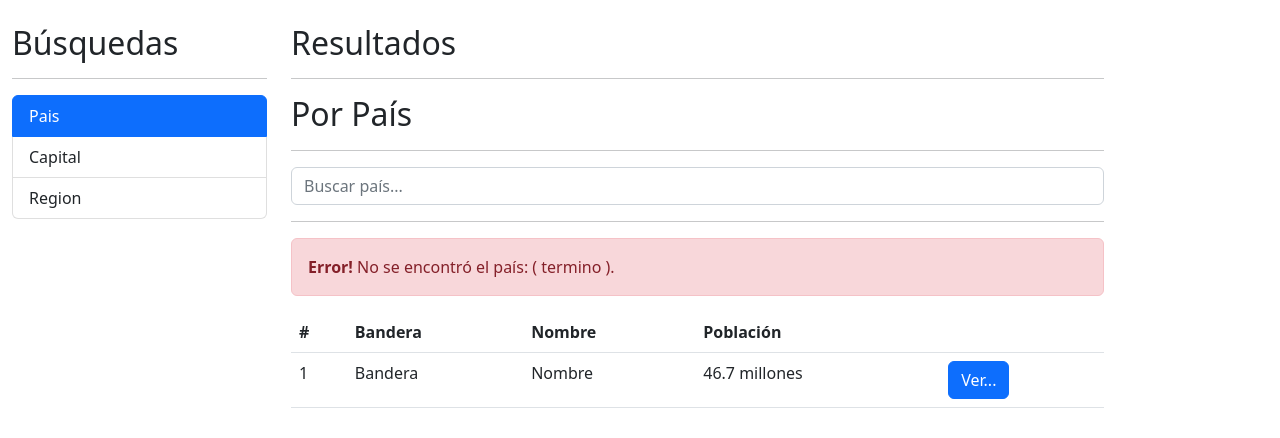
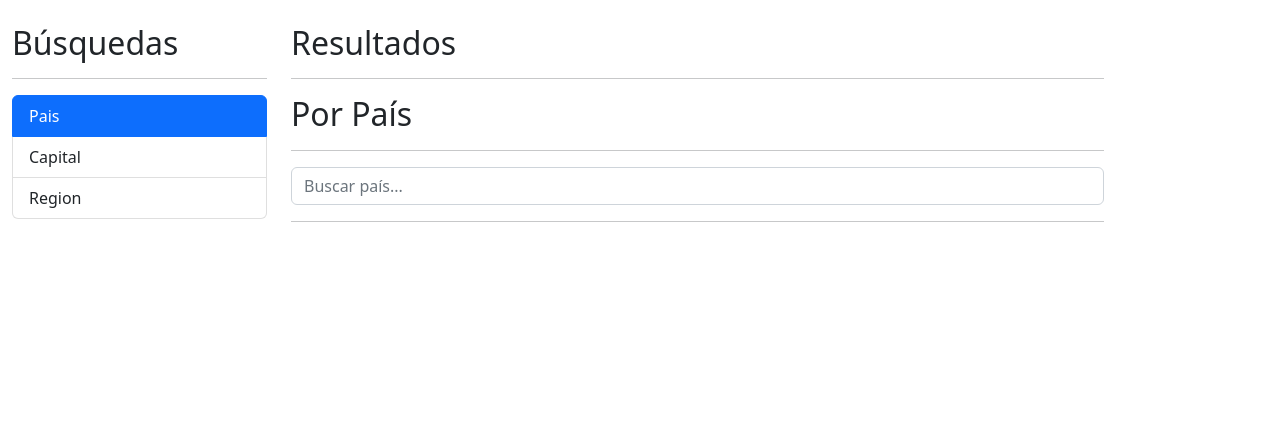
Before and after one commit to carlosaguilard97/03-paises-app, an Angular app: page / in a window 1280 px wide. Shown: the top 438 px of the page. Built offline with nearby package versions, Linux system fonts and the light colour scheme.

Commit message:
Muestra paises en tabla

```diff
--- a/src/app/app.module.ts
+++ b/src/app/app.module.ts
@@ -1,10 +1,12 @@
 import { NgModule } from '@angular/core';
 import { BrowserModule } from '@angular/platform-browser';
+import { HttpClientModule } from '@angular/common/http';
+
+import { AppRoutingModule } from './app-routing.module';
 
 import { AppComponent } from './app.component';
 import { PaisModule } from './pais/pais.module';
 import { SharedModule } from './shared/shared.module';
-import { AppRoutingModule } from './app-routing.module';
 
 @NgModule({
   declarations: [
@@ -12,6 +14,7 @@ import { AppRoutingModule } from './app-routing.module';
   ],
   imports: [
     BrowserModule,
+    HttpClientModule,
     AppRoutingModule,
     SharedModule,
     PaisModule,
--- a/src/app/pais/pages/por-pais/por-pais.component.css
+++ b/src/app/pais/pages/por-pais/por-pais.component.css
@@ -0,0 +1,3 @@
+.small-flag {
+    width: 50px;
+}
--- a/src/app/pais/pages/por-pais/por-pais.component.html
+++ b/src/app/pais/pages/por-pais/por-pais.component.html
@@ -8,10 +8,10 @@
     </div>
 </div>
 <hr>
-<div class="alert alert-danger">
-    <strong>Error!</strong> No se encontró el país: ( termino ).
+<div class="alert alert-danger" *ngIf="hayError">
+    <strong>Error!</strong> No se encontró el país: {{ termino }}.
 </div>
-<div class="row">
+<div class="row" *ngIf="country.length!==0">
     <div class="col">
         <table class="table table-hover">
             <thead>
@@ -24,14 +24,12 @@
                 </tr>
             </thead>
             <tbody>
-                <tr>
-                    <td>1</td>
-                    <td>Bandera</td>
-                    <td>Nombre</td>
-                    <td>46.7 millones</td>
-                    <td>
-                        <a href="/pais/mex" class="btn btn-primary">Ver...</a>
-                    </td>
+                <tr *ngFor="let pais of country let i = index ">
+                    <td>{{ i+1 }}</td>
+                    <td><img [src]="pais.flags.svg" alt="Bandera de {{ pais.name.common }}" class="small-flag"></td>
+                    <td>{{ pais.name.common }}</td>
+                    <td>{{ pais.population | number }}</td>
+                    <td><a [routerLink]="['/pais', pais.cca2]" class="btn btn-primary">Ver mas...</a></td>
                 </tr>
             </tbody>
         </table>
--- a/src/app/pais/pages/por-pais/por-pais.component.ts
+++ b/src/app/pais/pages/por-pais/por-pais.component.ts
@@ -1,4 +1,6 @@
 import { Component, OnInit } from '@angular/core';
+import { PaisService } from '../../services/pais.service';
+import { RESTCountryResponse } from '../../interfaces/pais.interface';
 
 @Component({
   selector: 'app-por-pais',
@@ -7,16 +9,26 @@ import { Component, OnInit } from '@angular/core';
 })
 export class PorPaisComponent implements OnInit {
 
+  public country: RESTCountryResponse[] = []
+
+  hayError: boolean = false;
+
   termino: string = "";
 
-  constructor() { }
+  constructor( private paisService: PaisService) { }
 
   ngOnInit(): void {
   }
 
   buscar() {
-    console.log(this.termino);
+    this.hayError = false;
+    this.paisService.buscarPais(this.termino).subscribe(paises => {
+      this.country = paises;
+      localStorage.setItem('paises', JSON.stringify(paises));
+    }, error => {
+      this.hayError = true;
+      this.country = [];
+    });
     this.termino = "";
   }
-
 }
--- a/src/app/pais/pais.module.ts
+++ b/src/app/pais/pais.module.ts
@@ -5,6 +5,7 @@ import { PorPaisComponent } from './pages/por-pais/por-pais.component';
 import { PorRegionComponent } from './pages/por-region/por-region.component';
 import { VerPaisComponent } from './pages/ver-pais/ver-pais.component';
 import { FormsModule } from '@angular/forms';
+import { RouterModule } from '@angular/router';
 
 @NgModule({
   declarations: [
@@ -15,7 +16,8 @@ import { FormsModule } from '@angular/forms';
   ],
   imports: [
     CommonModule,
-    FormsModule
+    FormsModule,
+    RouterModule
   ],
   exports: [
     PorCapitalComponent,
--- /dev/null
+++ b/src/app/pais/services/pais.service.ts
@@ -0,0 +1,19 @@
+import { HttpClient } from '@angular/common/http';
+import { Injectable } from '@angular/core';
+import { Observable } from 'rxjs';
+import { RESTCountryResponse } from '../interfaces/pais.interface';
+
+@Injectable({
+  providedIn: 'root'
+})
+export class PaisService {
+
+  private _apiUrl: string = 'https://restcountries.com/v3.1'
+
+  constructor(private http: HttpClient) { }
+
+  buscarPais(termino: string): Observable<RESTCountryResponse[]>{
+    const url = `${this._apiUrl}/name/${termino}`;
+    return this.http.get<RESTCountryResponse[]>(url);
+  }
+}
```
Also changed, not shown: src/app/pais/interfaces/pais.interface.ts (added, +108 -0 lines), 1 other file (tests, documents, lock files or other folders).
